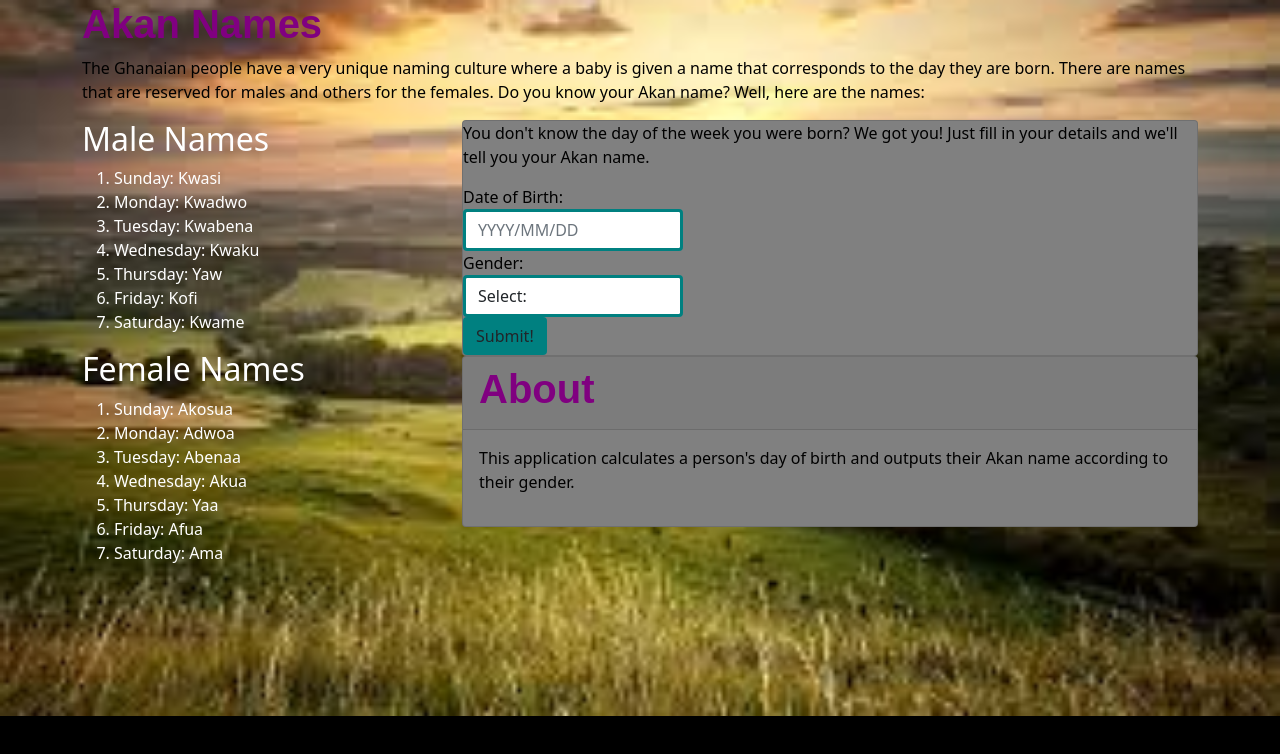
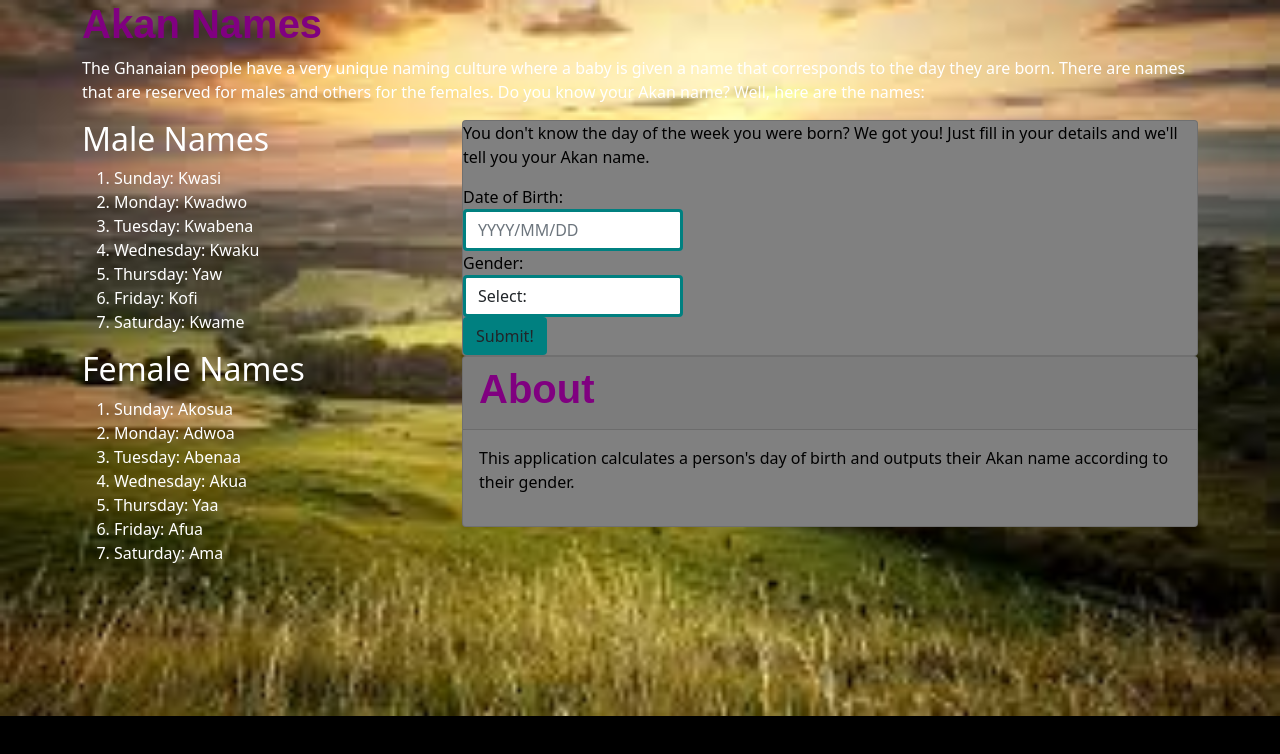
Before and after one commit to Njyhier/Akan-names, a plain HTML site: page index.html in a window 1280 px wide. Drawn offline with Linux system fonts and the light colour scheme.

Commit message:
update background styling

```diff
--- a/css/styles.css
+++ b/css/styles.css
@@ -15,8 +15,8 @@ body {
   background-color: black;
   color: white;
   background-repeat: no-repeat;
+  background-position: center;
   background-size: cover;
-  background-position: center;
 }
 h1 {
   color: purple;
@@ -25,9 +25,6 @@ h1 {
   font-family: sans-serif;
   float: center;
 }
-p {
-  color: black;
-}
 p.form {
   color: black;
 }
```
